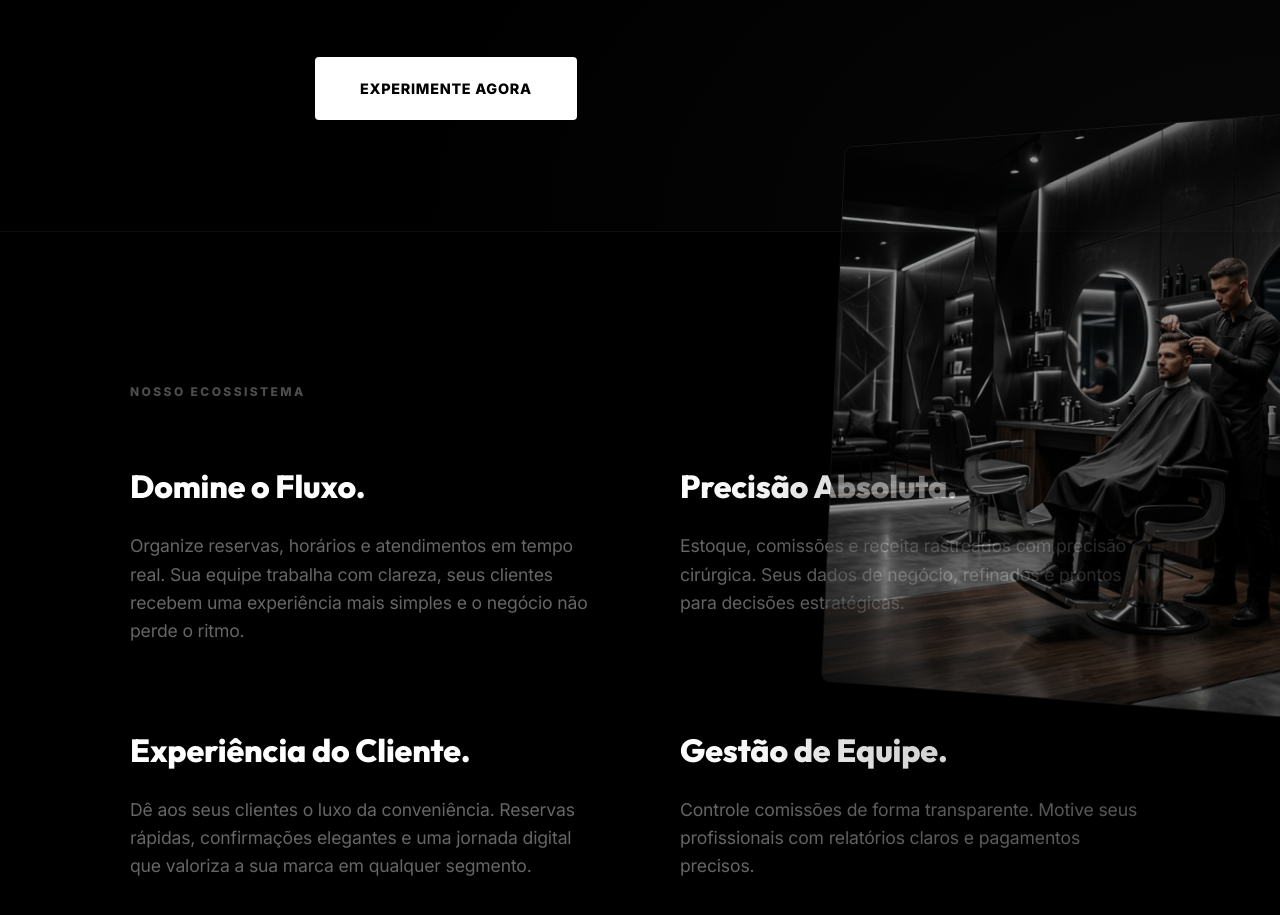
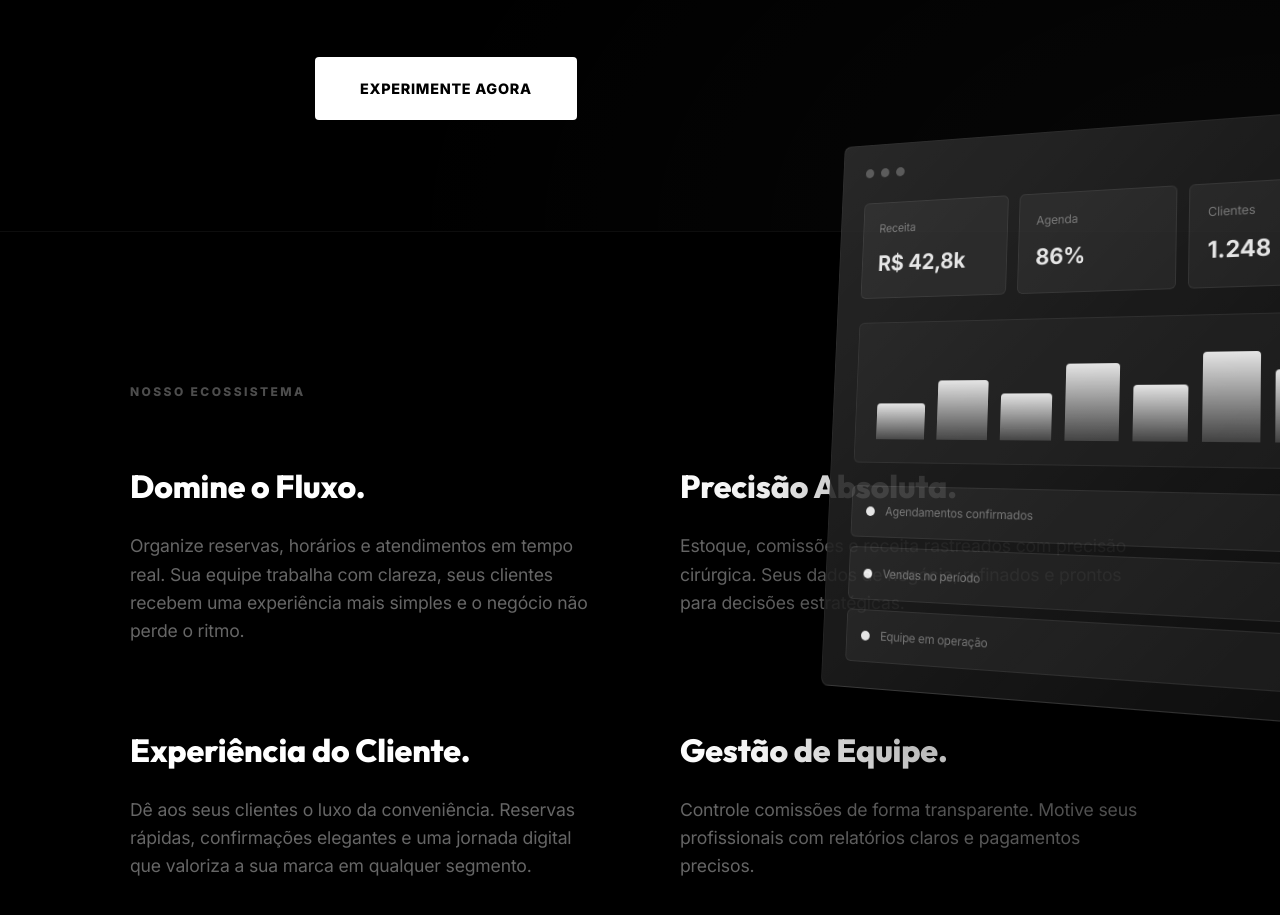
Before and after one commit to HyuriGK/pentfino, a website: page public/index.html in a window 1280 px wide. Shown: the part 569-1484 px from the top of the page. Drawn offline with Linux system fonts and the light colour scheme.

Commit message:
Atualização comum

```diff
--- a/public/customer.js
+++ b/public/customer.js
@@ -3,8 +3,8 @@ const app = {
     professionals: [],
     availableTimes: ['09:00', '10:00', '11:00', '14:00', '15:00', '16:00', '17:00', '18:00'],
 
-    // Dynamic Barber ID from URL
-    barberId: parseInt(new URLSearchParams(window.location.search).get('barberId')) || 1,
+    // Dynamic business ID from URL. barberId is kept in API payloads for backend compatibility.
+    barberId: parseInt(new URLSearchParams(window.location.search).get('businessId') || new URLSearchParams(window.location.search).get('barberId')) || 1,
 
     booking: {
         service: null,
--- a/public/index.html
+++ b/public/index.html
@@ -37,7 +37,41 @@
                     </div>
                 </div>
                 <div class="hero-visual">
-                    <img src="organo_hero_landing.png" alt="Organo Dashboard" class="hero-img">
+                    <div class="hero-dashboard" aria-label="Resumo visual do painel Organo">
+                        <div class="dashboard-topbar">
+                            <span></span>
+                            <span></span>
+                            <span></span>
+                        </div>
+                        <div class="dashboard-metrics">
+                            <div>
+                                <small>Receita</small>
+                                <strong>R$ 42,8k</strong>
+                            </div>
+                            <div>
+                                <small>Agenda</small>
+                                <strong>86%</strong>
+                            </div>
+                            <div>
+                                <small>Clientes</small>
+                                <strong>1.248</strong>
+                            </div>
+                        </div>
+                        <div class="dashboard-chart">
+                            <span style="height: 38%"></span>
+                            <span style="height: 62%"></span>
+                            <span style="height: 48%"></span>
+                            <span style="height: 78%"></span>
+                            <span style="height: 56%"></span>
+                            <span style="height: 88%"></span>
+                            <span style="height: 70%"></span>
+                        </div>
+                        <div class="dashboard-list">
+                            <div><span></span><p>Agendamentos confirmados</p><strong>32</strong></div>
+                            <div><span></span><p>Vendas no período</p><strong>148</strong></div>
+                            <div><span></span><p>Equipe em operação</p><strong>12</strong></div>
+                        </div>
+                    </div>
                 </div>
             </div>
         </section>
--- a/public/styles.css
+++ b/public/styles.css
@@ -309,7 +309,10 @@ input, textarea, [contenteditable="true"] {
 .auth-visual-side {
     flex: 1.2;
     position: relative;
-    background: url('auth-bg.png') center/cover no-repeat;
+    background:
+        radial-gradient(circle at 22% 18%, rgba(255, 255, 255, 0.18), transparent 28%),
+        linear-gradient(135deg, rgba(255, 255, 255, 0.12), transparent 42%),
+        #050505;
     display: flex;
     align-items: center;
     padding: 10%;
@@ -637,7 +640,10 @@ input, textarea, [contenteditable="true"] {
 .booking-sidebar {
     flex: 0.8;
     position: relative;
-    background: url('auth-bg.png') center/cover no-repeat;
+    background:
+        radial-gradient(circle at 72% 22%, rgba(255, 255, 255, 0.16), transparent 30%),
+        linear-gradient(145deg, rgba(255, 255, 255, 0.1), transparent 44%),
+        #050505;
     display: flex;
     padding: 4rem;
     overflow: hidden;
@@ -1411,15 +1417,112 @@ aside nav {
     position: absolute;
     right: -100px;
     width: 45%;
-    opacity: 0.6;
-}
-
-.hero-img {
+    opacity: 0.9;
+}
+
+.hero-dashboard {
     width: 100%;
     transform: perspective(1000px) rotateY(-15deg) rotateX(5deg);
     border-radius: 8px;
     border: 1px solid rgba(255, 255, 255, 0.1);
     box-shadow: 0 100px 200px rgba(0, 0, 0, 0.5);
+    background:
+        linear-gradient(135deg, rgba(255, 255, 255, 0.14), rgba(255, 255, 255, 0.02)),
+        #080808;
+    padding: 26px;
+    min-height: 420px;
+    overflow: hidden;
+}
+
+.dashboard-topbar {
+    display: flex;
+    gap: 8px;
+    margin-bottom: 28px;
+}
+
+.dashboard-topbar span {
+    width: 10px;
+    height: 10px;
+    border-radius: 999px;
+    background: rgba(255, 255, 255, 0.28);
+}
+
+.dashboard-metrics {
+    display: grid;
+    grid-template-columns: repeat(3, 1fr);
+    gap: 12px;
+    margin-bottom: 26px;
+}
+
+.dashboard-metrics div,
+.dashboard-list div {
+    background: rgba(255, 255, 255, 0.06);
+    border: 1px solid rgba(255, 255, 255, 0.08);
+    border-radius: 6px;
+}
+
+.dashboard-metrics div {
+    padding: 18px;
+}
+
+.dashboard-metrics small,
+.dashboard-list p {
+    display: block;
+    color: rgba(255, 255, 255, 0.42);
+    font-size: 0.78rem;
+}
+
+.dashboard-metrics strong {
+    display: block;
+    margin-top: 10px;
+    font-size: 1.45rem;
+}
+
+.dashboard-chart {
+    height: 150px;
+    display: flex;
+    align-items: end;
+    gap: 14px;
+    padding: 24px;
+    margin-bottom: 24px;
+    border-radius: 6px;
+    background: rgba(255, 255, 255, 0.04);
+    border: 1px solid rgba(255, 255, 255, 0.07);
+}
+
+.dashboard-chart span {
+    flex: 1;
+    min-width: 18px;
+    border-radius: 4px 4px 0 0;
+    background: linear-gradient(180deg, #fff, rgba(255, 255, 255, 0.18));
+}
+
+.dashboard-list {
+    display: grid;
+    gap: 10px;
+}
+
+.dashboard-list div {
+    display: grid;
+    grid-template-columns: 10px 1fr auto;
+    align-items: center;
+    gap: 12px;
+    padding: 14px 16px;
+}
+
+.dashboard-list span {
+    width: 10px;
+    height: 10px;
+    border-radius: 999px;
+    background: var(--primary);
+}
+
+.dashboard-list p {
+    margin: 0;
+}
+
+.dashboard-list strong {
+    font-size: 0.95rem;
 }
 
 .features-section {
@@ -1670,7 +1773,7 @@ aside nav {
         margin-top: 100px;
         opacity: 0.8;
     }
-    .hero-img {
+    .hero-dashboard {
         transform: none;
     }
     .features-grid {
```
Also changed, not shown: public/admin.html (+1 -1 lines), public/admin.js (+5 -5 lines), public/auth-bg.png (deleted), public/organo_hero_landing.png (deleted).
